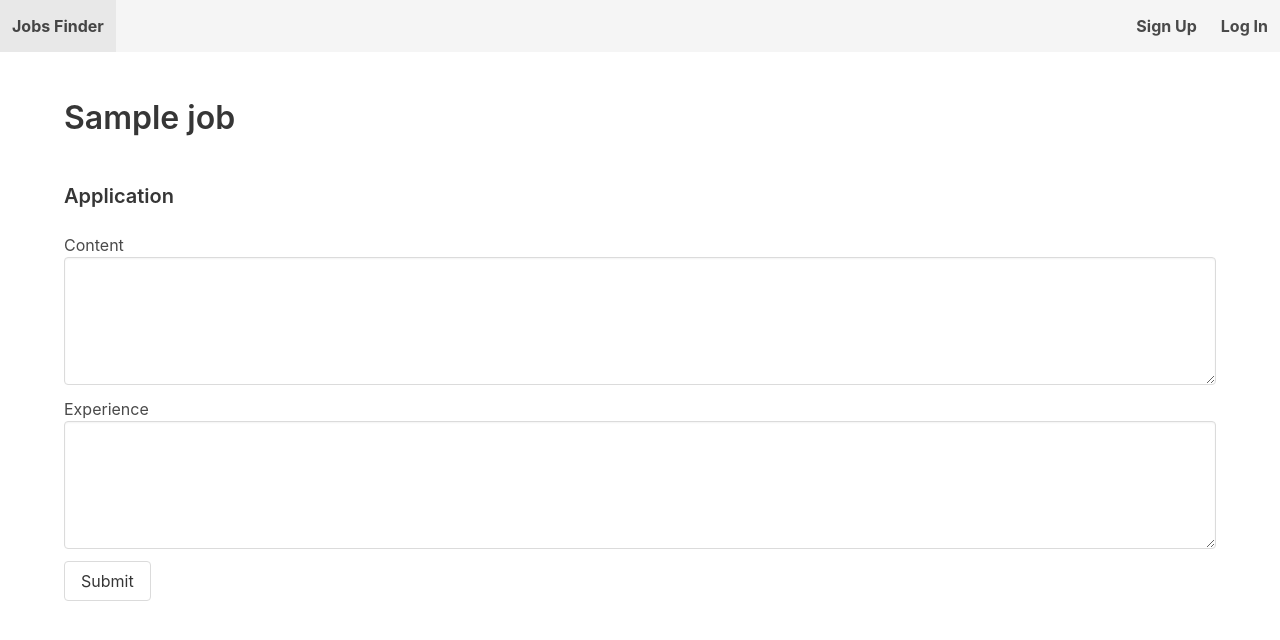
After one commit to MohamedAbdelmagid/jobs-finder, a Django app: template templates/jobs/apply_for_job.html in a window 1280 px wide. The commit adds this page. Shown: the top 640 px of the page. Run offline with Django 3.2, Linux system fonts and the light colour scheme; the template is opened without the code that fills it: most values are stand-ins (such as "Sample title", 1, 10 or a date in 2020).

Commit message:
Apply for a job feature

```diff
--- a/apps/jobs/admin.py
+++ b/apps/jobs/admin.py
@@ -1,6 +1,7 @@
 from django.contrib import admin
 
-from . models import Job
+from . models import Job, Application
 
 
 admin.site.register(Job)
+admin.site.register(Application)
--- a/apps/jobs/urls.py
+++ b/apps/jobs/urls.py
@@ -6,4 +6,5 @@ from . import views
 urlpatterns = [
     path('<int:id>', views.job_view, name='job'),
     path('new', views.new_job, name='new_job'),
+    path('<int:job_id>/apply', views.apply_for_job, name='apply_for_job'),
 ]
--- /dev/null
+++ b/templates/jobs/apply_for_job.html
@@ -0,0 +1,39 @@
+{% extends 'base.html' %}
+{% block content %}
+
+  <h1 class="title">{{ job.title }}</h1>
+  <br>
+  <h2 class="subtitle"><strong>Application</strong></h2>
+
+  <form action="{% url 'apply_for_job' job.id %}" method="POST">
+    {% csrf_token %}
+
+    {% if form.errors %}
+      {% for error in form.errors %}
+        <div class="notification is-danger">
+          {{ error }}
+        </div>
+      {% endfor %}
+    {% endif %}
+
+    <div class="field">
+      <label>Content</label>
+      <div class="control">
+        <textarea name="content" id="id_content" class="textarea"></textarea>
+      </div>
+    </div>
+
+    <div class="field">
+      <label>Experience</label>
+      <div class="control">
+        <textarea name="experience" id="id_experience" class="textarea"></textarea>
+      </div>
+    </div>
+
+    <div class="field">
+      <div class="control">
+        <button class="button">Submit</button>
+      </div>
+    </div>
+  </form>
+{% endblock content %}
--- a/templates/jobs/job.html
+++ b/templates/jobs/job.html
@@ -4,5 +4,6 @@
 
 <p class="is-size-4">{{ job.description }}</p>
 <p>{{ job.details }}</p>
+<a href="{% url 'apply_for_job' job.id %}" class="button">Apply</a>
 
 {% endblock content %}
```
Also changed, not shown: apps/jobs/forms.py (+8 -1 lines), apps/jobs/models.py (+11 -1 lines), apps/jobs/views.py (+23 -1 lines), apps/jobs/migrations/0002_auto_20201201_1327.py (added), apps/jobs/migrations/0003_auto_20201201_1415.py (added).
